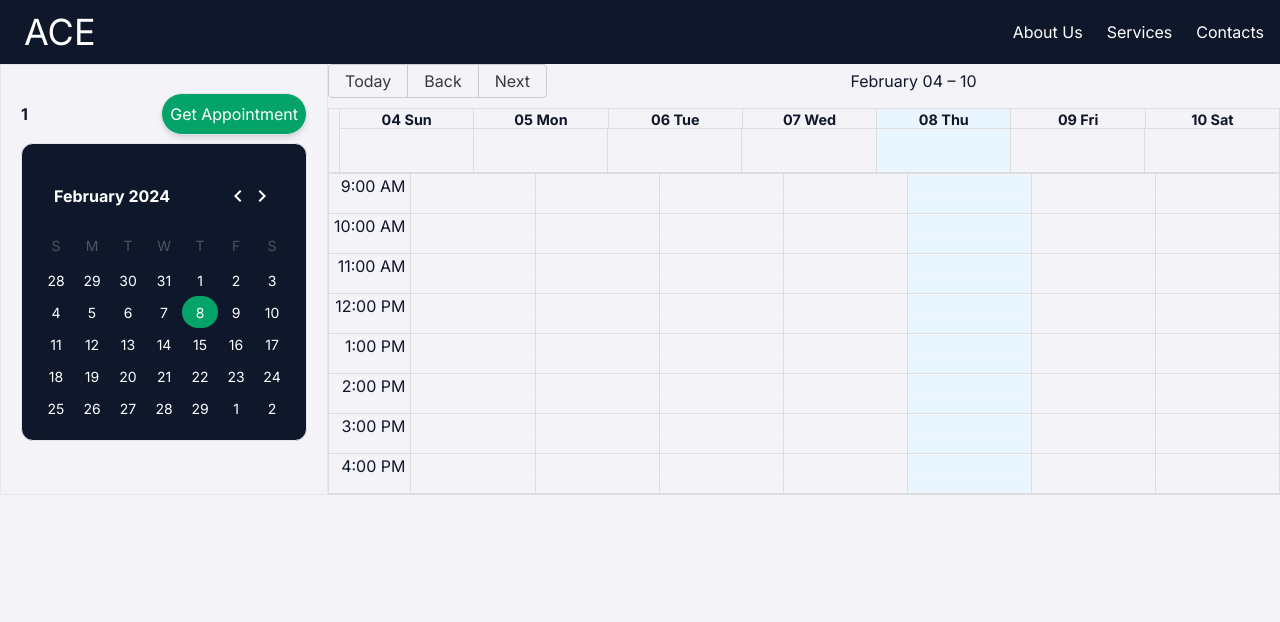
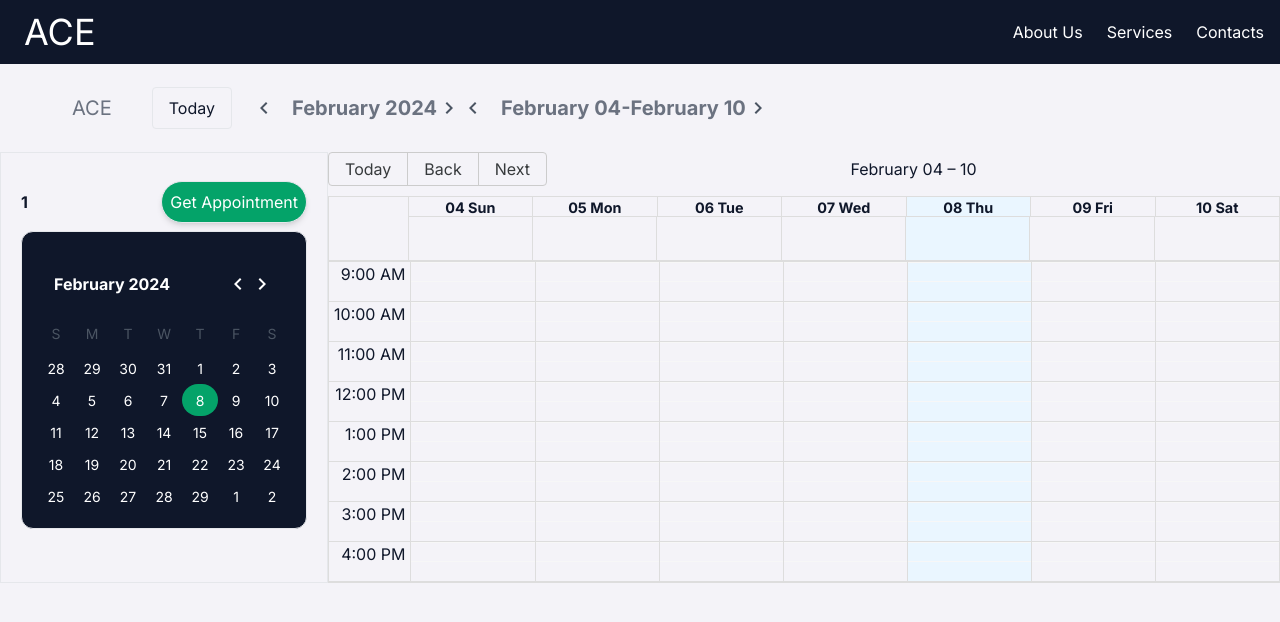
Before and after one commit to Antaraes/meeting_appointment_ui, a Next.js app: page /1 in a window 1280 px wide. Shown: the top 622 px of the page. Built offline with nearby package versions, Linux system fonts and the light colour scheme.

Commit message:
[ modify ] calendar route

```diff
--- a/src/components/Appointment/Sidebar.tsx
+++ b/src/components/Appointment/Sidebar.tsx
@@ -5,11 +5,14 @@ import SmallCalendar from "./SmallCalendar";
 import useMediaQuery from "@/hooks/useMediaQuery";
 import { SCREEN_SIZE } from "@/constants/responsive";
 import TimeLine from "../TimeLine";
+import CalendarHeader from "./CalendarHeader";
 export default function Sidebar() {
   const isMobile = useMediaQuery(SCREEN_SIZE);
   return (
     <>
       {!isMobile ? (
+        <>
+          <CalendarHeader />
           <div className="flex">
             <div className="border p-5 w-1/3">
               <CreateAppointmentButton />
@@ -19,6 +22,7 @@ export default function Sidebar() {
               <TimeLine />
             </div>
           </div>
+        </>
       ) : (
         <>
           <div className=" mx-5 ">
```
Lines whose indentation alone changed are shown as unchanged.
